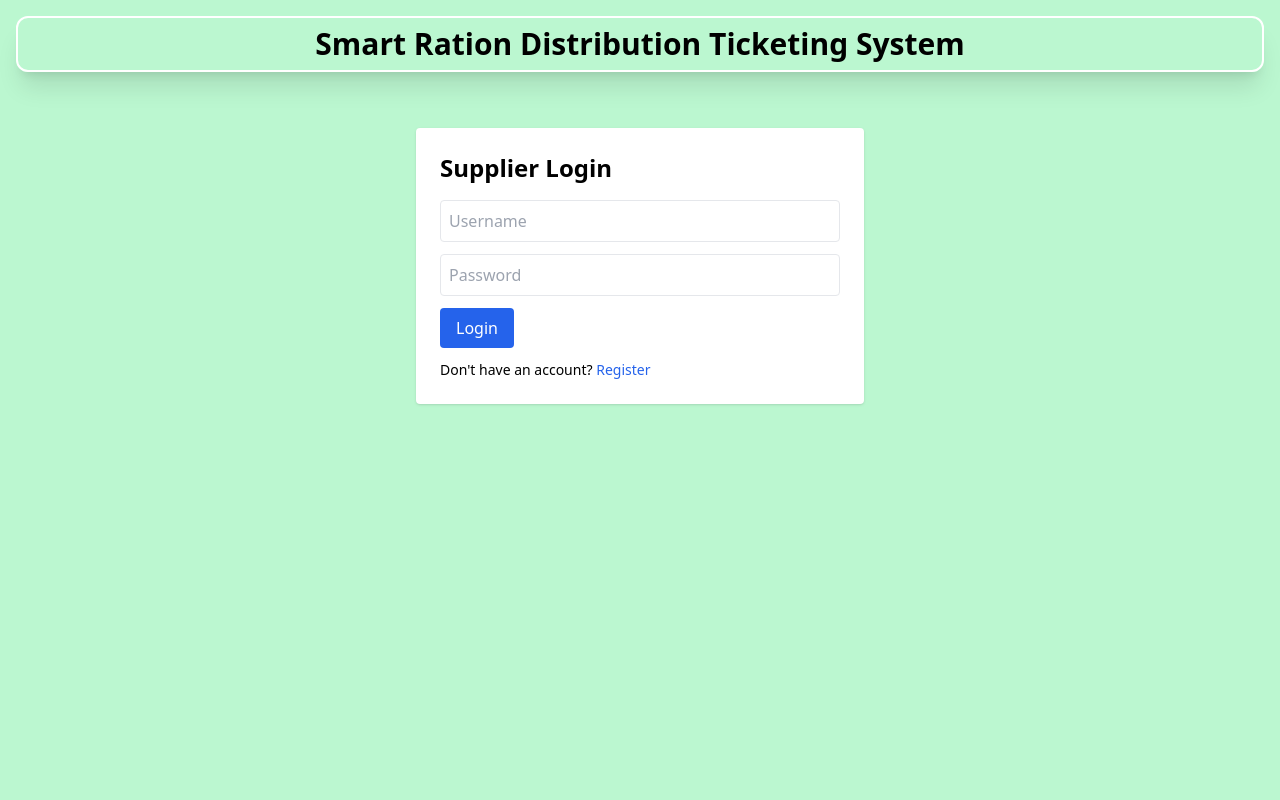
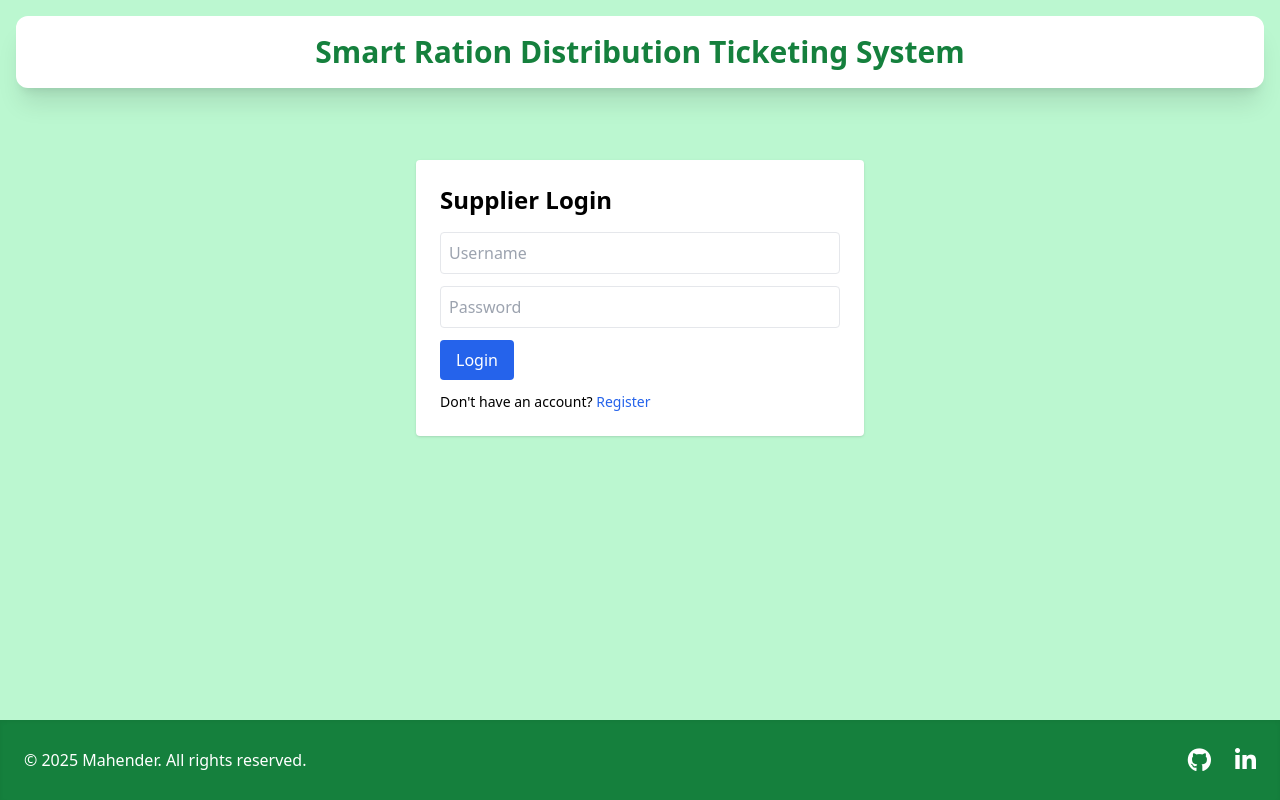
Before and after one commit to LE0-MAhendra/Smart-Ration-Distibution-Ticketing-System, a Django app: page / in a window 1280 px wide. Run offline with Django 5.2, Linux system fonts and the light colour scheme; some libraries are stand-ins or nearby versions.

Commit message:
updated base

```diff
--- a/templates/core/base.html
+++ b/templates/core/base.html
@@ -3,20 +3,49 @@
 
 <head>
     <meta charset="UTF-8">
-    <title>{% block title %}Ration Token System{% endblock %}</title>
+    <meta name="viewport" content="width=device-width, initial-scale=1.0">
+    <meta name="description"
+        content="Smart Ration Distribution Ticketing System for efficient token booking and distribution.">
+    <meta name="keywords" content="ration, token, booking, distribution, public, system, smart, e-governance">
+    <meta name="author" content="leomahendra">
+    <title>{% block title %}Smart Ration Token System{% endblock %}</title>
     <script src="https://cdn.tailwindcss.com"></script>
     <link rel="stylesheet" href="https://cdnjs.cloudflare.com/ajax/libs/font-awesome/6.5.0/css/all.min.css">
-
+    <link href="https://fonts.googleapis.com/css2?family=Inter:wght@400;600;700&display=swap" rel="stylesheet">
+    <style>
+        body {
+            font-family: 'Inter', sans-serif;
+        }
+    </style>
 </head>
 
-<body class="font-sans leading-normal tracking-normal bg-green-200">
-    <header class="text-3xl font-bold text-center shadow-xl p-2 mx-4 mt-4 rounded-xl border-2 border-white">
+<body class="font-sans leading-normal tracking-normal bg-green-200 min-h-screen flex flex-col">
+    <header
+        class="text-3xl font-bold text-center shadow-xl p-4 mx-4 mt-4 rounded-xl border-2 border-white bg-white text-green-700">
         Smart Ration Distribution Ticketing System
     </header>
 
-    <div class="container mx-auto px-4 py-4">
+    <div class="container mx-auto px-4 py-8 flex-grow">
         {% block content %}{% endblock %}
     </div>
+
+    <footer class="bg-green-700 text-white p-6 mt-8 shadow-inner">
+        <div class="container mx-auto flex flex-col md:flex-row justify-between items-center text-center md:text-left">
+            <div class="mb-4 md:mb-0">
+                <p>&copy; 2025 Mahender. All rights reserved.</p>
+            </div>
+            <div class="flex space-x-6">
+                <a href="https://github.com/LE0-MAhendra" target="_blank" rel="noopener noreferrer"
+                    class="text-white hover:text-green-300 transition-colors duration-300">
+                    <i class="fab fa-github text-2xl"></i>
+                </a>
+                <a href="https://www.linkedin.com/in/leo-mahendra/" target="_blank" rel="noopener noreferrer"
+                    class="text-white hover:text-green-300 transition-colors duration-300">
+                    <i class="fab fa-linkedin-in text-2xl"></i>
+                </a>
+            </div>
+        </div>
+    </footer>
 </body>
 
 </html>
```
Also changed, not shown: requirements.txt (added, +7 -0 lines), db.sqlite3.
